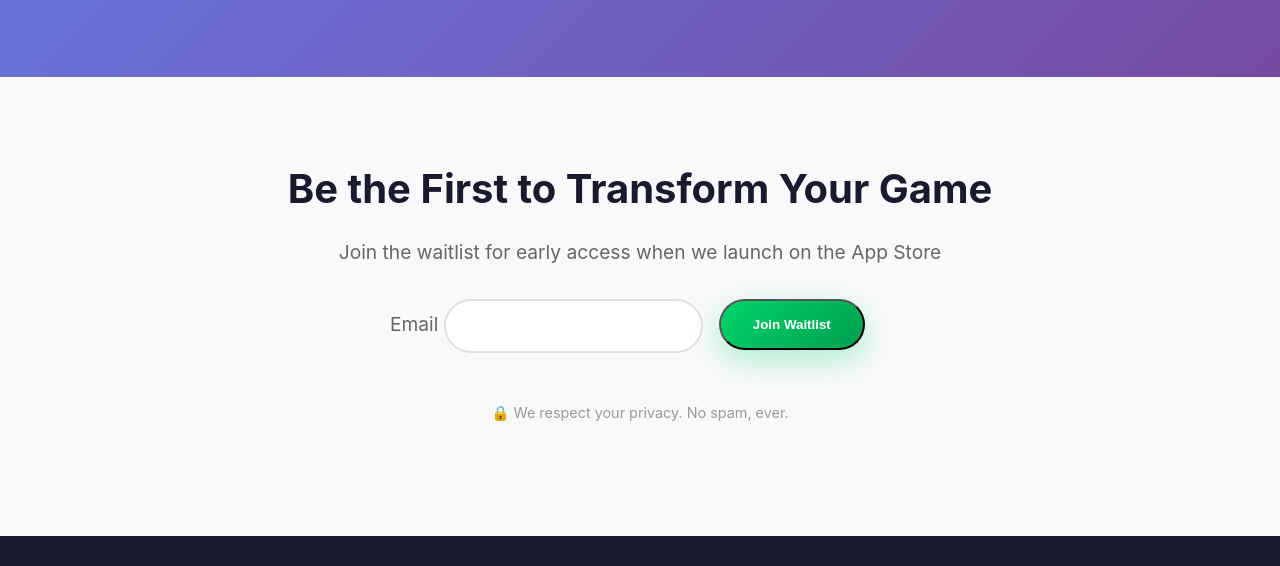
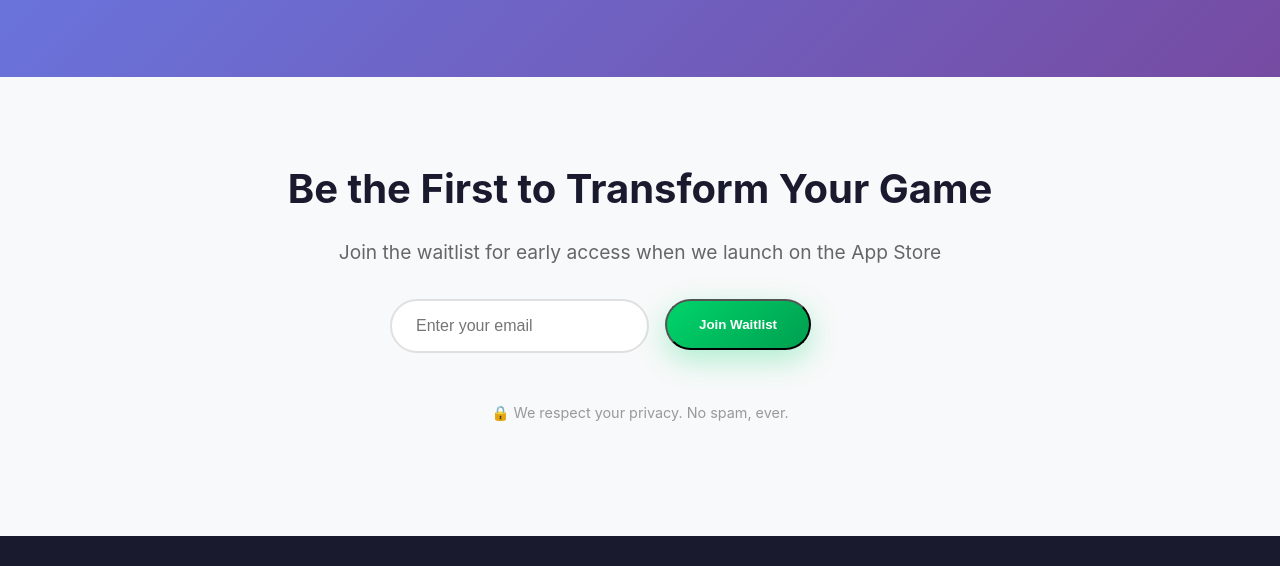
Before and after one commit to kembo001/TennisRatingPromo, a plain HTML site: page index.html in a window 1280 px wide. Shown: the part 2633-3199 px from the top of the page. Drawn offline with Linux system fonts and the light colour scheme.

Commit message:
Added placeholder

```diff
--- a/index.html
+++ b/index.html
@@ -165,7 +165,7 @@
 
 <form class="email-form" name="contact" netlify>
   <p>
-    <label>Email <input class="email-input" type="email" name="email" /></label>
+    <label> <input placeholder="Enter your email" class="email-input" type="email" name="email" /></label>
   </p>
   <p>
     <button type="submit" class="btn btn-primary">Join Waitlist</button>
```
